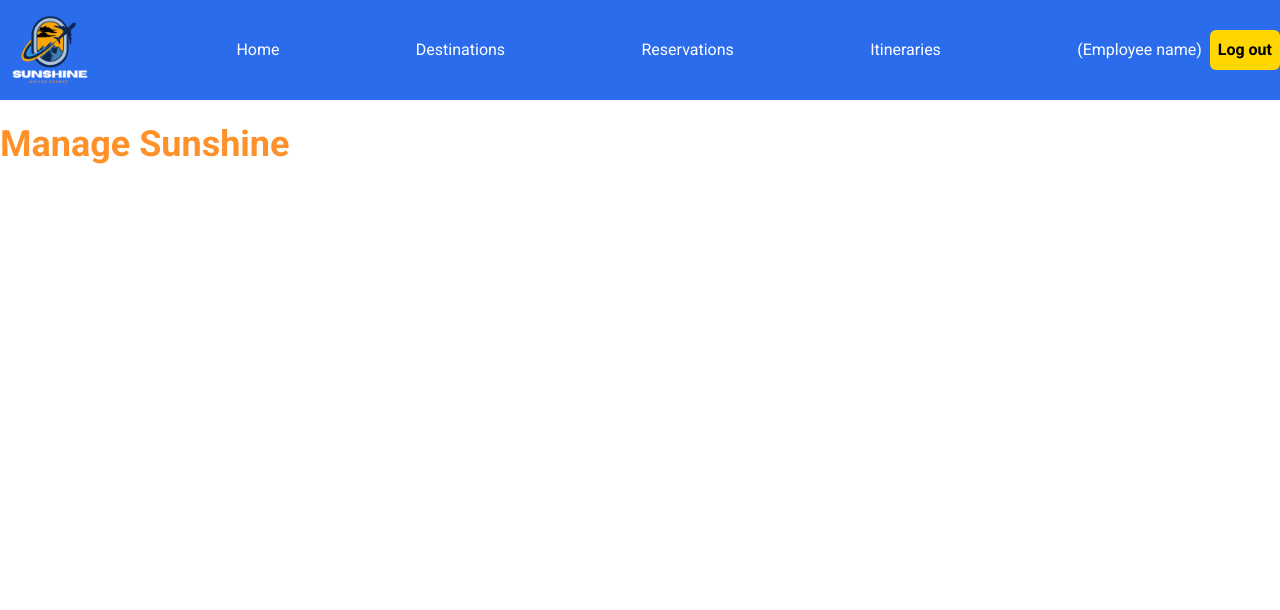
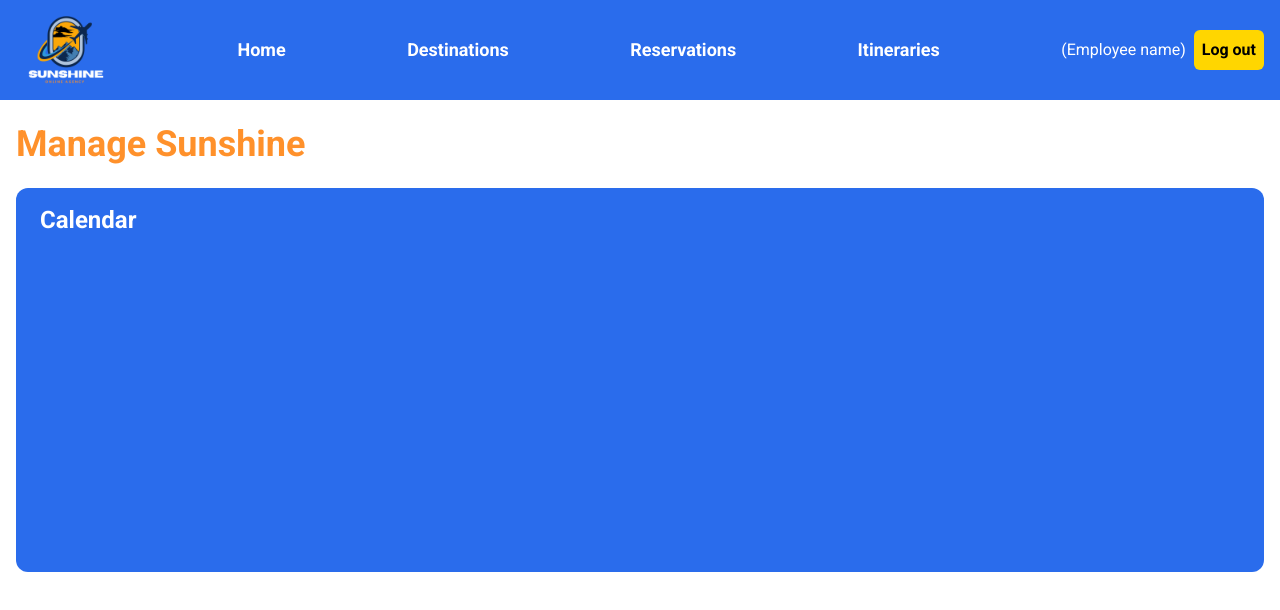
Before and after one commit to agencia-de-viajes-cincinnatus/flyfree, a Next.js app: page /admin in a window 1280 px wide. Shown: the top 610 px of the page. Built offline with nearby package versions, Linux system fonts and the light colour scheme.

Commit message:
feat: add calendar placeholder

```diff
--- a/app/admin/page.tsx
+++ b/app/admin/page.tsx
@@ -1,3 +1,10 @@
+import Calendar from "@/app/ui/admin/Calendar";
+
 export default function Admin() {
-  return <h1 className="font-bold text-4xl text-tertiary my-6">Manage Sunshine</h1>;
+  return (
+    <div className="container mx-auto px-4">
+      <h1 className="font-bold text-4xl text-tertiary my-6">Manage Sunshine</h1>
+      <Calendar />
+    </div>
+  );
 }
--- /dev/null
+++ b/app/ui/admin/Calendar.tsx
@@ -0,0 +1,7 @@
+export default function Calendar() {
+  return (
+    <div className="bg-primary rounded-xl h-96 py-4 px-6">
+      <h2 className="text-2xl font-bold text-white">Calendar</h2>
+    </div>
+  );
+}
--- a/app/ui/admin/NavBar.tsx
+++ b/app/ui/admin/NavBar.tsx
@@ -4,32 +4,32 @@ import Link from "next/link";
 export default function NavBar() {
   return (
     <div className="bg-primary">
-      <nav className="container mx-auto flex justify-between items-center">
+      <nav className="container mx-auto px-4 flex justify-between items-center">
         <Link href="/">
           <Image src="/logo.png" alt="Logo" width={100} height={100} />
         </Link>
         <div className="text-white grow flex justify-evenly">
           <Link
             href="/"
-            className="hover:underline decoration-white underline-offset-4"
+            className="hover:text-tertiary font-bold text-lg ease-in duration-100"
           >
             Home
           </Link>
           <Link
             href="/destination"
-            className="hover:underline decoration-white underline-offset-4"
+            className="hover:text-tertiary font-bold text-lg ease-in duration-100"
           >
             Destinations
           </Link>
           <Link
             href="/reservation"
-            className="hover:underline decoration-white underline-offset-4"
+            className="hover:text-tertiary font-bold text-lg ease-in duration-100"
           >
             Reservations
           </Link>
           <Link
             href="/itinerary"
-            className="hover:underline decoration-white underline-offset-4"
+            className="hover:text-tertiary font-bold text-lg ease-in duration-100"
           >
             Itineraries
           </Link>
```
